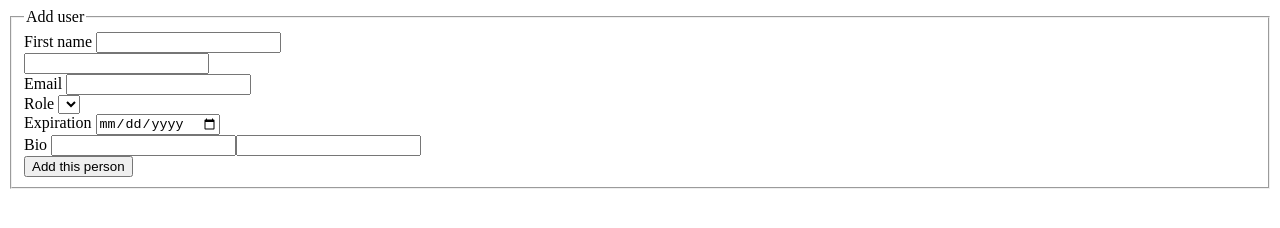
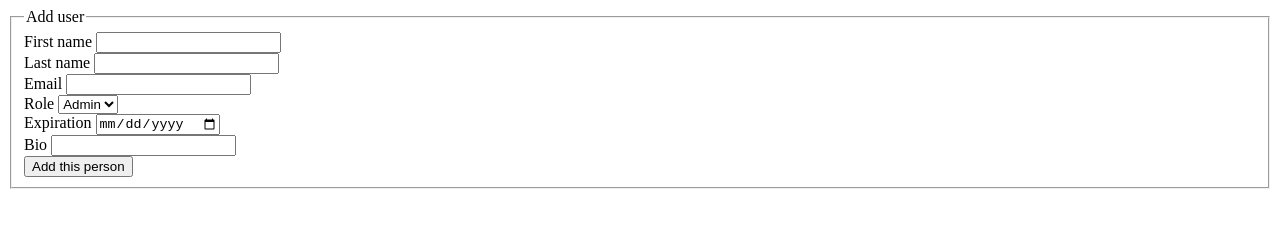
Before and after one commit to zowdk/html-forms-debugging, a website: page index.html in a window 1280 px wide. Drawn offline with Linux system fonts and the light colour scheme.

Commit message:
fix last name + dropdown values

```diff
--- a/index.html
+++ b/index.html
@@ -10,36 +10,36 @@
 
         <div>
           <label for="firstName">First name</label>
-        <input type="text" id="firstName" name="first_name">
+          <input type="text" id="firstName" name="first_name" />
         </div>
 
         <div>
-        <label for="lastName">
-        <input type="text" id="lastName" name="last_name">
+          <label for="lastName">Last name</label>
+          <input type="text" id="lastName" name="last_name" />
         </div>
 
         <div>
           <label for="email">Email</label>
-        <input type="email" id="email" name="email_address">
+          <input type="email" id="email" name="email_address" />
         </div>
 
         <div>
           <label for="role">Role</label>
           <select id="role" name="user_role_name">
-            <option value="admin"><option>
-            <option value="user"></option>
-            <option value="guest">
+            <option value="admin">Admin</option>
+            <option value="user">User</option>
+            <option value="guest">Guest</option>
           </select>
         </div>
 
         <div>
           <label for="expiration">Expiration</label>
-        <input type="date" id="expiration" name="expiration">
+          <input type="date" id="expiration" name="expiration" />
         </div>
 
         <div id="bio-div">
           <label for="bio">Bio</label>
-        <input id="bio" name="bio"><input>
+          <input id="bio" name="bio" type="text" />
         </div>
 
         <div>
--- a/package.json
+++ b/package.json
@@ -6,7 +6,6 @@
   "scripts": {
     "test": "cypress run --spec 'cypress/integration/test.spec.js'"
   },
-  "dependencies": {},
   "devDependencies": {
     "cypress": "^8.3.0"
   },
```
Also changed, not shown: cypress/plugins/index.js (added, +22 -0 lines), cypress/support/commands.js (added, +25 -0 lines), cypress/support/index.js (added, +20 -0 lines), cypress/screenshots/test.spec.js/Form elements on index.html -- Has a text box for the bio that allows multiple lines of text (failed).png (added), 1 other file. Lines whose indentation alone changed are shown as unchanged.
